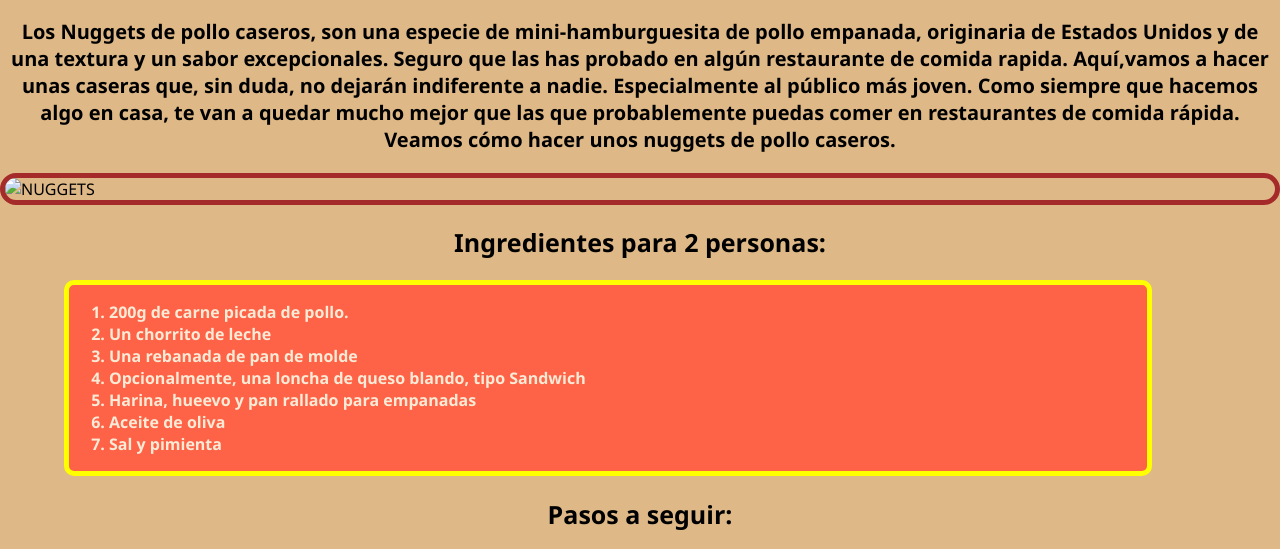
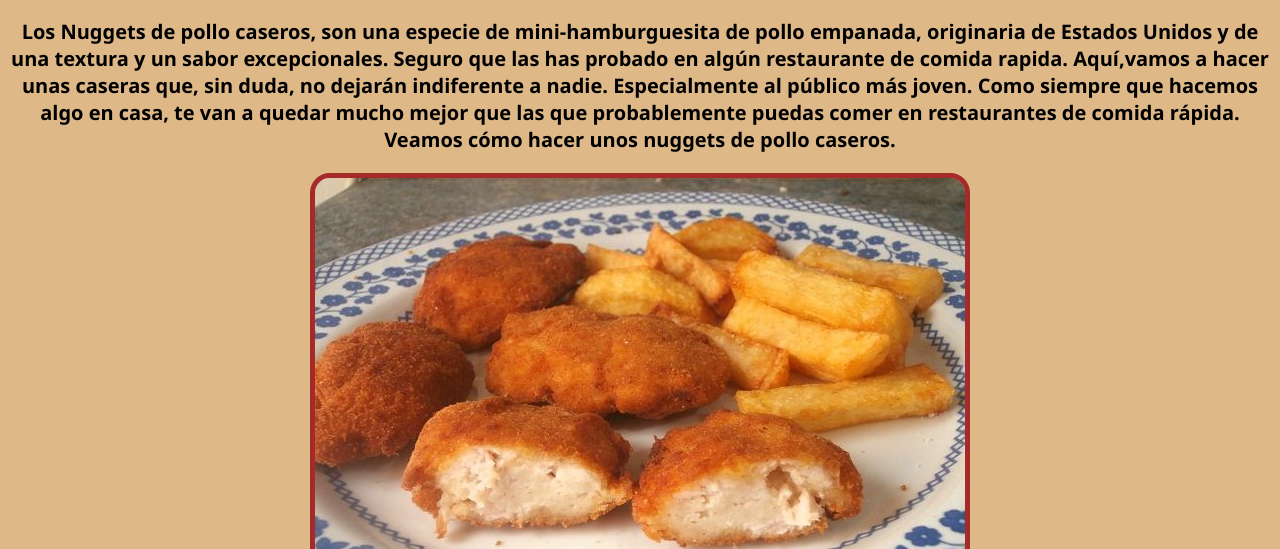
Before and after one commit to thel66/TP8, a plain HTML site: page index.html in a window 1280 px wide. Shown: the part 213-762 px from the top of the page. Drawn offline with Linux system fonts and the light colour scheme; the site is published under a folder, as on GitHub Pages, so addresses that start at the root find nothing.

Commit message:
Update index.html

```diff
--- a/index.html
+++ b/index.html
@@ -21,7 +21,7 @@
 <p>Los Nuggets de pollo caseros, son una especie de mini-hamburguesita de pollo empanada, originaria de Estados Unidos y de una textura y un sabor excepcionales. Seguro que las has probado en algún restaurante de comida rapida. Aquí,vamos a hacer unas caseras que, sin duda, no dejarán indiferente a nadie. Especialmente al público más joven. Como siempre que hacemos algo en casa, te van a quedar mucho mejor que las que probablemente puedas comer en restaurantes de comida rápida. Veamos cómo hacer unos nuggets de pollo caseros.</p>
 <!-- Una clase para la imagen de los nuggets, lo use para poder modificar solo lo que esta dentro del div, y que sea de clase "NUGGET", para asi no afectar a otras imagenes que pueda tener la pagina-->
 <div class="NUGGET">
-    <img src="/images/Nuggets-pollo.jpg" alt="NUGGETS">
+    <img src="./images/Nuggets-pollo.jpg" alt="NUGGETS">
 </div>
 
 <h2>Ingredientes para 2 personas:</h2>
```
